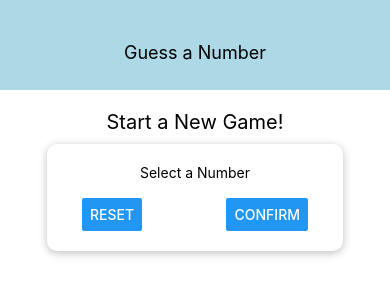
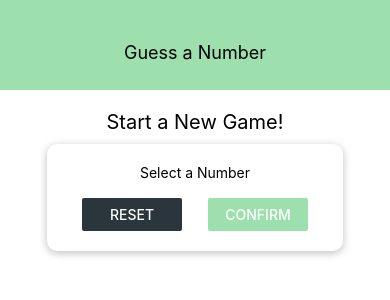
Before and after one commit to ormeiry/guessing-game-learning-react-native, a React Native app: screen / in a window 390 px wide. Shown: the top 300 px of the page. Built offline with nearby package versions, Linux system fonts and the light colour scheme.

Commit message:
Fixed the button Styling, Added a colors constant obkect for theme.

```diff
--- a/components/Header.js
+++ b/components/Header.js
@@ -1,5 +1,7 @@
 import React from 'react';
 import { View, Text, StyleSheet } from 'react-native';
+
+import Colors from '../constants/colors'
 
 const Header = props => {
     return (
@@ -14,7 +16,7 @@
         width: '100%',
         height: 90,
         paddingTop: 15,
-        backgroundColor: 'lightblue',
+        backgroundColor: Colors.primary,
         alignItems: 'center',
         justifyContent: 'center'
     },
--- /dev/null
+++ b/constants/colors.js
@@ -0,0 +1,4 @@
+export default {
+    primary: '#9DE0AD',
+    accent: '#2A363B'
+}
--- a/screens/StartGameScreen.js
+++ b/screens/StartGameScreen.js
@@ -1,6 +1,8 @@
 import React from 'react'
 import { View, Text, StyleSheet, TextInput, Button } from 'react-native'
+
 import Card from '../components/Card'
+import Colors from '../constants/colors'
 
 const StartGameScreen = props => {
     return (
@@ -10,8 +12,8 @@
                 <Text>Select a Number</Text>
                 <TextInput />
                 <View style={styles.buttonContainer}>
-                    <Button title="Reset" onPress={() => {}} />
-                    <Button title="Confirm" onPress={() => {}} />
+                <View  style={styles.button}><Button title="Reset" onPress={() => {}} color={Colors.accent} /></View>
+                <View style={styles.button}><Button title="Confirm" onPress={() => {}} color={Colors.primary}/></View>
                 </View>
             </Card>
         </View>
@@ -38,6 +40,9 @@
         width: '100%',
         justifyContent: 'space-between',
         paddingHorizontal: 15
+    },
+    button: {
+        width: 100
     }
 })
 
```
